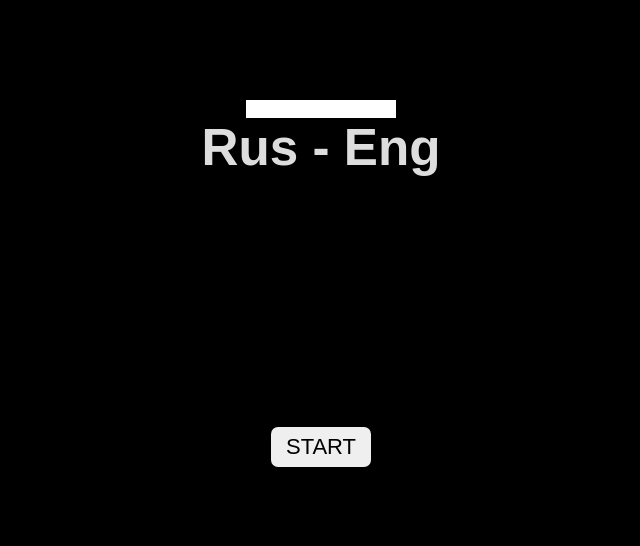
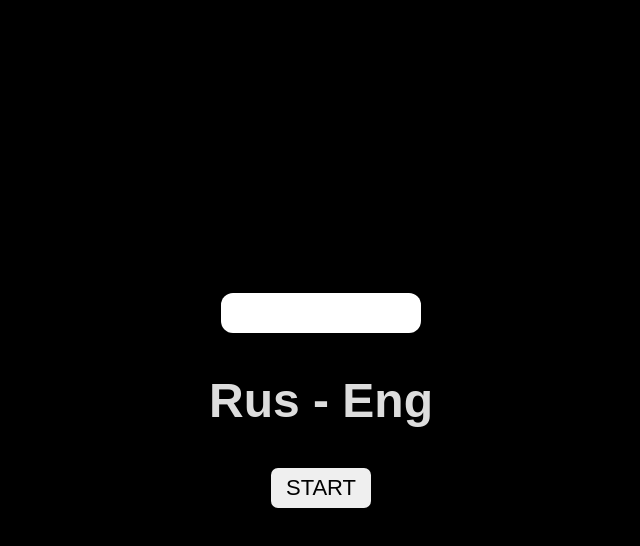
Before and after one commit to InomjonDev/Words, a plain HTML site: page index.html in a window 1280 px wide. Shown: the whole page, without its empty margins (319-959 px from the left). Drawn offline with Linux system fonts and the light colour scheme.

Commit message:
Initial commit

```diff
--- a/app.js
+++ b/app.js
@@ -75,7 +75,7 @@ const DATA = [
 ];
 
 btn.addEventListener("click", () => {
-	btn.style.display = "none";
+	btn.classList.add("btn-hide");
 	let interval = setInterval(() => {
 		let index = Math.floor(Math.random() * DATA.length);
 		title.innerHTML = `${DATA[index][0]}`;
@@ -85,7 +85,7 @@ btn.addEventListener("click", () => {
 
 	setTimeout(() => {
 		clearInterval(interval);
-		btn.style.display = "inline-block";
+		btn.classList.remove("btn-hide");
 	}, 1000);
 });
 
--- a/luck.css
+++ b/luck.css
@@ -5,6 +5,7 @@
 	padding: 0;
 	box-sizing: border-box;
 	font-family: sans-serif;
+	transition: 0.3s;
 }
 
 .main {
@@ -13,6 +14,11 @@
 	background-color: #000;
 	text-align: center;
 	padding: 100px;
+	display: flex;
+	align-items: center;
+	justify-content: center;
+	flex-direction: column;
+	gap: 40px;
 }
 
 .main p {
@@ -20,8 +26,14 @@
 	color: #fff;
 	font-weight: bold;
 	display: inline-block;
-	width: 150px;
+	width: 200px;
+	height: 40px;
 	cursor: pointer;
+	display: flex;
+	align-items: center;
+	justify-content: center;
+	font-size: 22px;
+	border-radius: 12px;
 }
 
 .main p.hide {
@@ -29,9 +41,8 @@
 }
 
 .main h1 {
-	font-size: 4vw;
+	font-size: 48px;
 	color: #ddd;
-	margin-bottom: 250px;
 }
 
 .main button {
@@ -39,6 +50,7 @@
 	font-size: 22px;
 	border-radius: 7px;
 	border: none;
+	visibility: visible;
 }
 
 .main button:hover {
@@ -47,3 +59,7 @@
 	color: #fff;
 	border: 1px solid #fff;
 }
+
+.main button.btn-hide {
+	visibility: hidden;
+}
```
